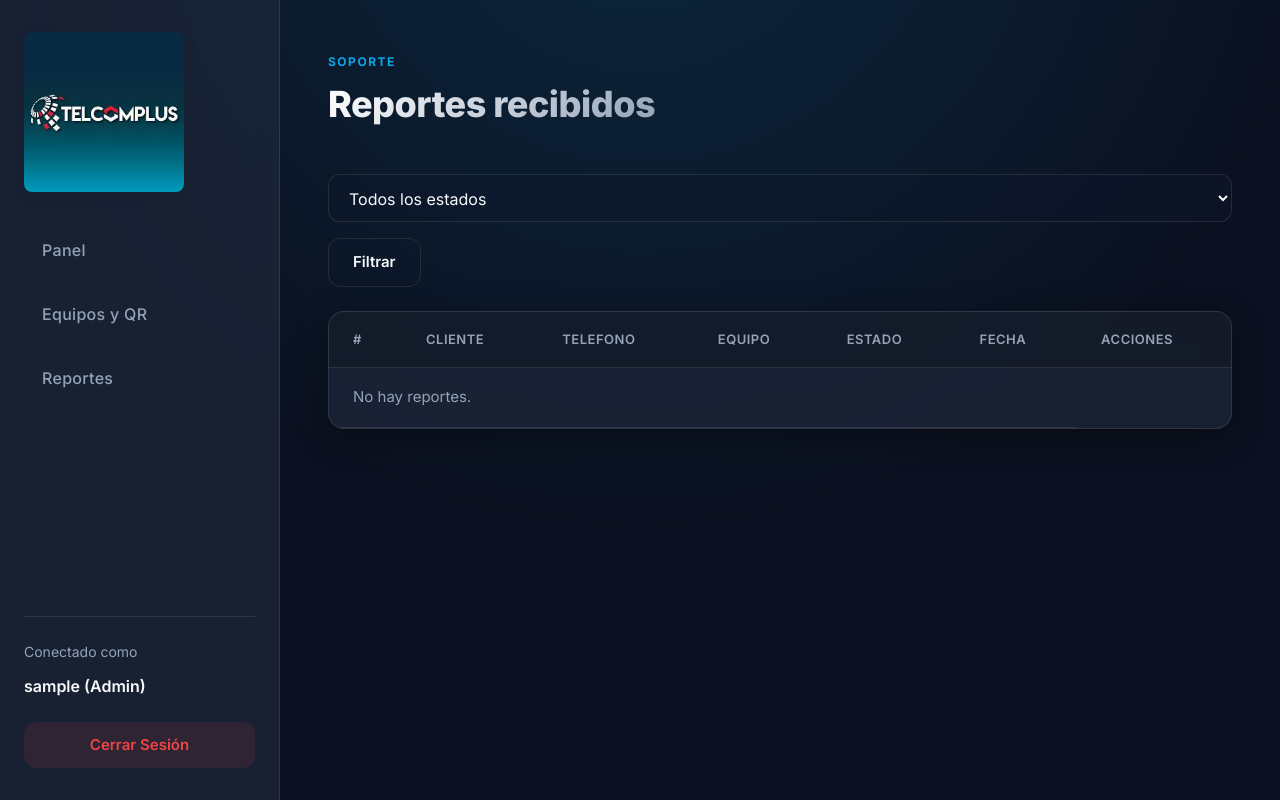
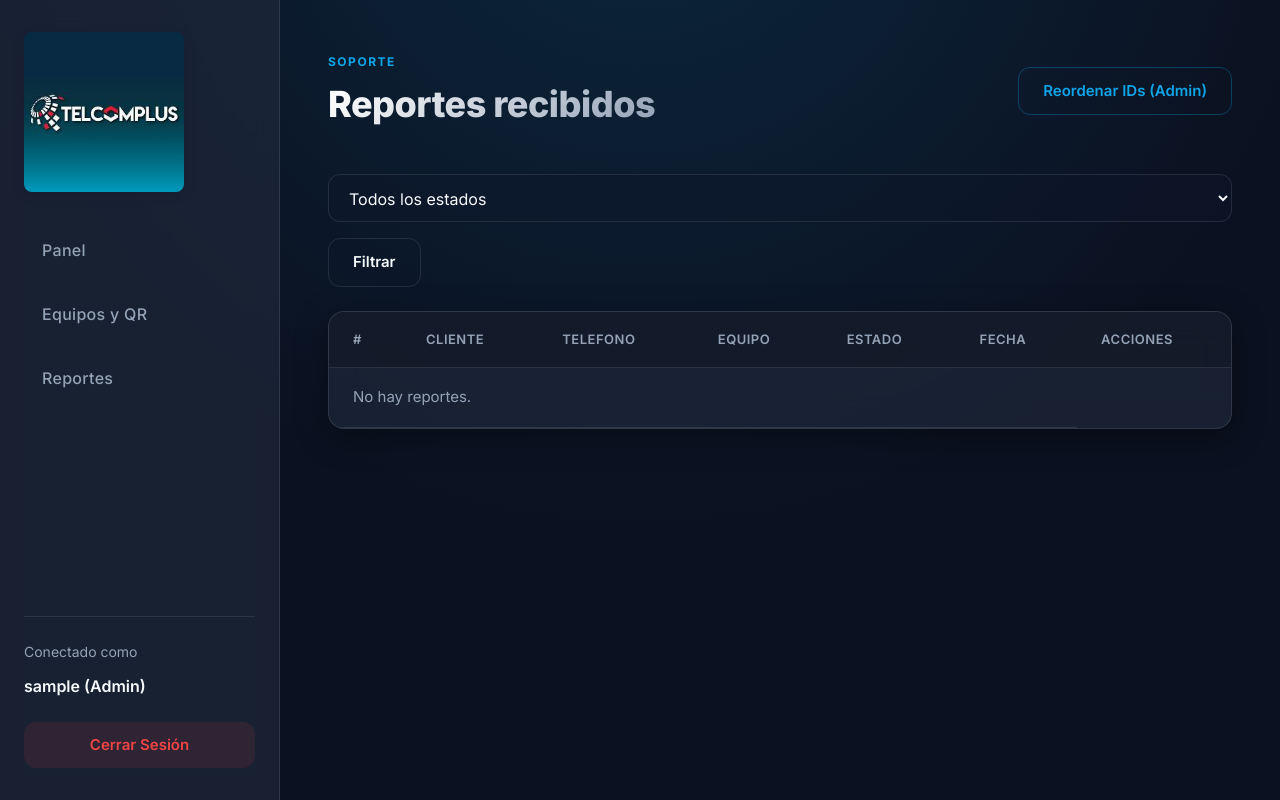
Before and after one commit to photogamer2015/telcomplus, a Django app: page /panel/tickets/ in a window 1280 px wide. Run offline with Django 5.2, Linux system fonts and the light colour scheme; the visitor is signed in with stand-in values (Sample User, id 1); data that the repository does not hold is empty.

Commit message:
Add reset ticket ids button

```diff
--- a/parque/templates/parque/ticket_list.html
+++ b/parque/templates/parque/ticket_list.html
@@ -8,6 +8,14 @@
     <p class="eyebrow">Soporte</p>
     <h1>Reportes recibidos</h1>
   </div>
+  {% if puede_eliminar %}
+    <div class="button-row">
+      <form method="post" action="{% url 'reset_ticket_ids' %}" style="margin: 0;" onsubmit="return confirm('¿Estás seguro de reordenar todos los IDs desde el 1?');">
+        {% csrf_token %}
+        <button type="submit" class="secondary-button" style="border-color: rgba(14, 165, 233, 0.3); color: var(--accent-primary);">Reordenar IDs (Admin)</button>
+      </form>
+    </div>
+  {% endif %}
 </header>
 
 <form class="filter-bar" method="get">
--- a/parque/urls.py
+++ b/parque/urls.py
@@ -17,6 +17,7 @@ urlpatterns = [
     path('panel/tickets/', views.ticket_list, name='ticket_list'),
     path('panel/tickets/<int:pk>/', views.ticket_detail, name='ticket_detail'),
     path('panel/tickets/<int:pk>/eliminar/', views.ticket_delete, name='ticket_delete'),
+    path('panel/tickets/reset-ids/', views.reset_ticket_ids, name='reset_ticket_ids'),
     path('reportar/<uuid:public_id>/', views.public_report, name='public_report'),
     path('reportar/<uuid:public_id>/exito/', views.public_report_success, name='public_report_success'),
 ]
--- a/parque/views.py
+++ b/parque/views.py
@@ -254,3 +254,36 @@ def public_report_success(request, public_id):
         return redirect('public_report', public_id=public_id)
     ticket = get_object_or_404(TicketSoporte, pk=ticket_pk, equipo=equipo)
     return render(request, 'parque/report_success.html', {'ticket': ticket, 'equipo': equipo})
+
+
+@login_required
+def reset_ticket_ids(request):
+    if not request.user.is_superuser:
+        from django.core.exceptions import PermissionDenied
+        raise PermissionDenied
+
+    from django.db import connection
+
+    if request.method == 'POST':
+        # Re-enumerar tickets
+        tickets = list(TicketSoporte.objects.all().order_by('id'))
+        for i, t in enumerate(tickets, start=1):
+            if t.id != i:
+                TicketSoporte.objects.filter(id=t.id).update(id=i)
+
+        max_id = len(tickets)
+
+        # Reiniciar secuencias (Soporta PostgreSQL y SQLite)
+        with connection.cursor() as cursor:
+            try:
+                cursor.execute(f"ALTER SEQUENCE parque_ticketsoporte_id_seq RESTART WITH {max_id + 1};")
+            except Exception:
+                pass
+            try:
+                cursor.execute("DELETE FROM sqlite_sequence WHERE name='parque_ticketsoporte'")
+            except Exception:
+                pass
+
+        messages.success(request, f"¡IDs de tickets reordenados! El próximo ticket será el #{max_id + 1}.")
+
+    return redirect('ticket_list')
```
